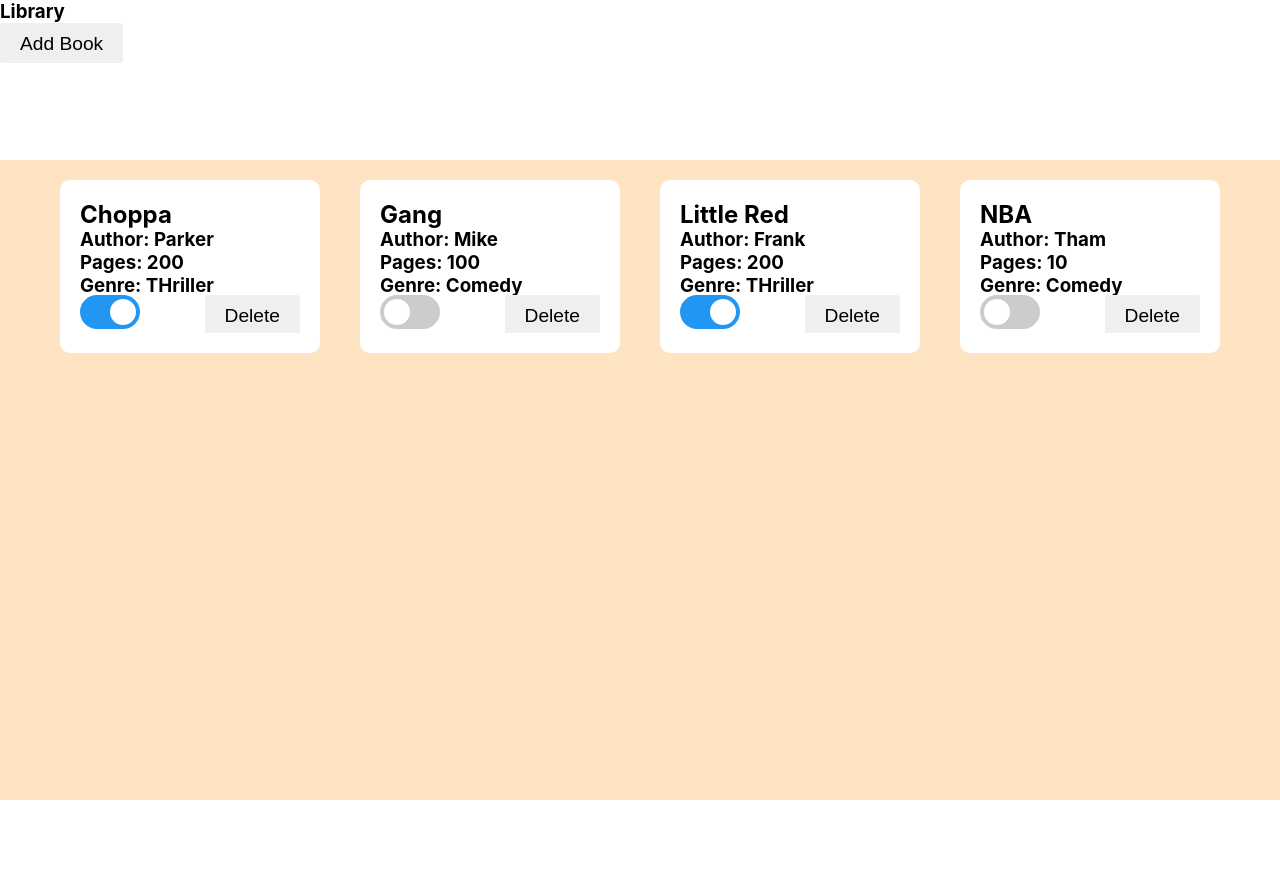
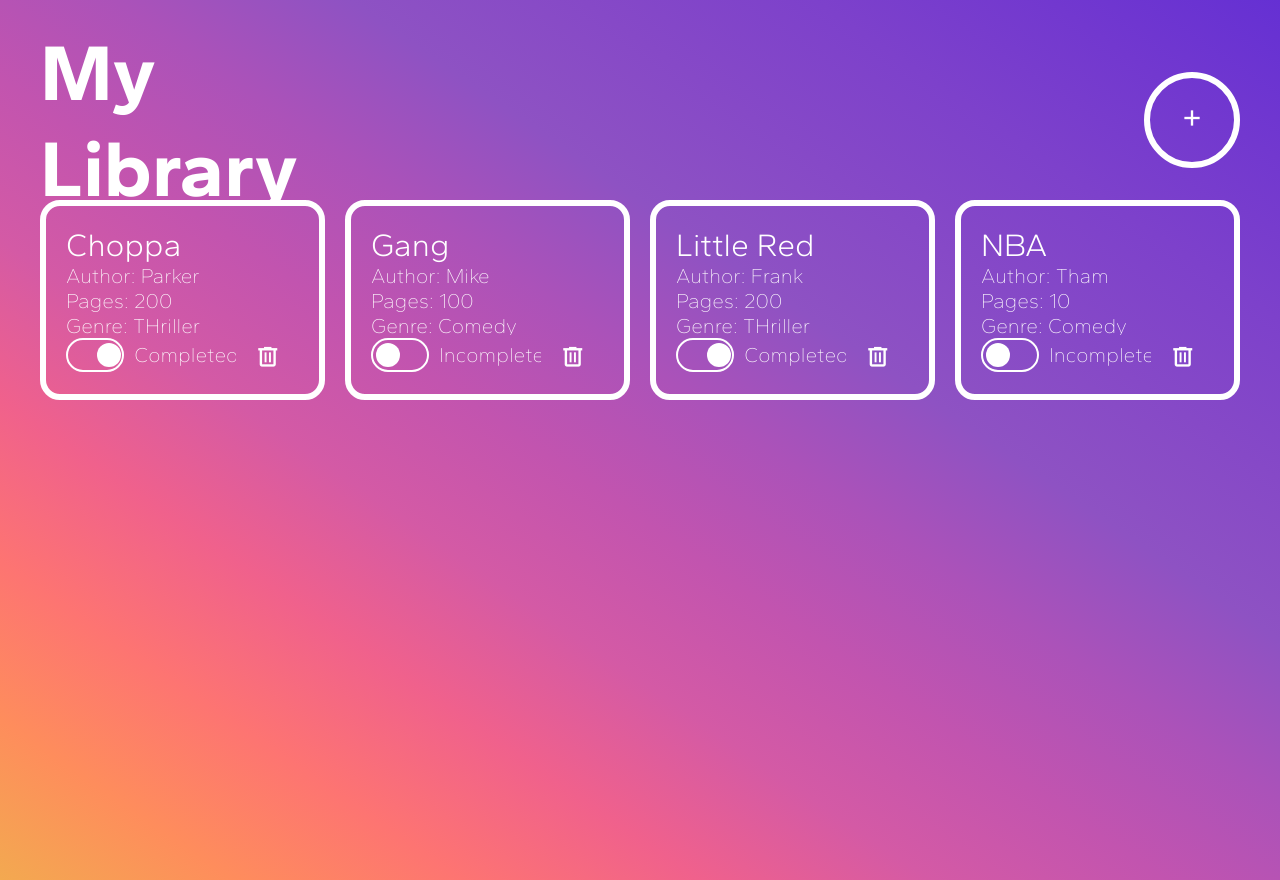
Before and after one commit to pfishe13/odin-library, a plain HTML site: page index.html in a window 1280 px wide. Before the commit the page ends 800 px from the top, so only its background shows below. Drawn offline with nearby package versions, Linux system fonts and the light colour scheme.

Commit message:
UI update

```diff
--- a/index.html
+++ b/index.html
@@ -6,30 +6,36 @@
     <meta name="viewport" content="width=device-width, initial-scale=1.0">
     <title>Library</title>
     <link rel="stylesheet" href="styles.css">
+    <link rel="preconnect" href="https://fonts.googleapis.com">
+<link rel="preconnect" href="https://fonts.gstatic.com" crossorigin>
+<link href="https://fonts.googleapis.com/css2?family=Gantari:wght@100;300;700&family=Gochi+Hand&display=swap" rel="stylesheet">
+<link rel="stylesheet" href="https://fonts.googleapis.com/css2?family=Material+Symbols+Outlined:opsz,wght,FILL,GRAD@20..48,100..700,0..1,-50..200" />
     <script src="index.js" defer></script>
 </head>
 <body>
     <div class="header">
-        <h3>Library</h3>
-        <button class="open-button" onclick="openForm()">Add Book</button>
+        <h1>My<br>Library</h1>
+        <button class="open-button" onclick="openForm()"><span class="material-symbols-outlined">
+            add
+            </span></button>
     </div>
     <div id="book-container"></div>
     <!-- Add Book -->
     <div class="form-popup" id="myForm">
         <form id="newBook" class="form-container">
-          <h1>New Book</h1>
+          <h2>New Book</h2>
 
-          <label for="title">Title</label>
-          <input id="title" type="text" placeholder="Title" name="title" required>
+          <label for="title">Title *</label>
+          <input id="title" type="text" name="title" required>
 
           <label for="author">Author</label>
-          <input id="author" type="text" placeholder="Author" name="author">
+          <input id="author" type="text"  name="author">
 
           <label for="pages">Number of Pages</label>
-          <input id="pages" type="text" placeholder="200" name="numPages">
+          <input id="pages" type="text" name="numPages">
 
           <label for="genre">Genre</label>
-          <input id="genre"type="text" placeholder="Genre" name="genre">
+          <input id="genre"type="text"name="genre">
 
           <label for="hasRead">Read</label>
           <input id="hasRead" type="checkbox" id="hasRead">
--- a/index.js
+++ b/index.js
@@ -55,11 +55,16 @@ function loadBooks() {
             <h3>Genre: ${Book.genre}</h3>
         </div>
         <div class="book-buttons">
+            <div class="switch-container">
             <label class="switch">
                 <input type="checkbox" id="switch">
                 <span class="slider round"></span>
             </label>
-            <button id=${Book.id}>Delete</button>
+            <h3 class="switch-label">${ (Book.haveRead) ? `Completed` : `Incomplete` }</h3>
+            </div>
+            <button class="delete-button" id=${Book.id}><span class="material-symbols-outlined">
+            delete
+            </span></button>
         </div>`;
 
         // Add event listener to delete button
@@ -71,12 +76,15 @@ function loadBooks() {
             checkbox.checked = true;
         }
 
+        const switchLabel = newBookCard.querySelector(".switch-label");
         // Add event listener to read sitch
         checkbox.addEventListener('change', e => {
             if(e.target.checked) {
                 Book.haveRead = true;
+                switchLabel.textContent = `Completed`;
             } else {
                 Book.haveRead = false;
+                switchLabel.textContent = `Incomplete`;
             }
         })
 
@@ -87,10 +95,16 @@ function loadBooks() {
 // Form
 function openForm() {
     document.getElementById("myForm").style.display = "block";
+    document.getElementById("book-container").style.display = "none";
+    document.querySelector(".header").style.display = "none";
 }
 
 function closeForm() {
     document.getElementById("myForm").style.display = "none";
+    document.getElementById("book-container").style.display = "grid";
+    document.querySelector(".header").style.display = "flex";
+
+
 }
 
 let form = document.getElementById('newBook');
--- a/styles.css
+++ b/styles.css
@@ -1,33 +1,84 @@
 body {
-  font-family: -apple-system, BlinkMacSystemFont, "Segoe UI", Roboto, Oxygen,
-    Ubuntu, Cantarell, "Open Sans", "Helvetica Neue", sans-serif;
+  height: 100vh;
+  font-family: "Gantari", sans-serif;
+  background-color: #0d0d0d;
+  background-image: linear-gradient(
+    to left bottom,
+    #6530d3,
+    #7238cf,
+    #7d41cb,
+    #8649c7,
+    #8e52c3,
+    #ab52b9,
+    #c254af,
+    #d45aa5,
+    #f0618c,
+    #fd7472,
+    #fe8d5c,
+    #f3a950
+  );
+  padding: 40px;
 }
 
 * {
+  color: white;
   padding: 0;
   margin: 0;
   border: 0;
   overflow: hidden;
 }
 
+h1 {
+  font-size: 5em;
+  font-weight: 700;
+}
+
+h2 {
+  font-size: 2em;
+  font-weight: 300;
+}
+
+h3 {
+  font-size: 1.3em;
+  font-weight: 100;
+}
+
+.material-symbols-outlined {
+  font-variation-settings: "FILL" 0, "wght" 700, "GRAD" 0, "opsz" 48;
+}
+
 .header {
   height: 20vh;
+  display: flex;
+  justify-content: space-between;
+  align-items: center;
+}
+
+button {
+  background-color: transparent;
+}
+
+.open-button {
+  height: 5em;
+  width: 5em;
+  border: 6px solid white;
+  border-radius: 50%;
+  padding: 0;
 }
 
 #book-container {
-  padding: 0 40px;
   display: grid;
   grid-template-columns: repeat(4, 1fr);
   grid-template-rows: repeat(3, 1fr);
-  background-color: bisque;
   height: 80vh;
+  gap: 20px;
 }
 
 .book-card {
   padding: 20px;
-  margin: 20px;
-  border-radius: 10px;
-  background-color: white;
+  border-radius: 20px;
+  border: 6px solid white;
+  /* background-color: #056cf2; */
   display: flex;
   flex-direction: column;
   justify-content: space-between;
@@ -38,29 +89,52 @@ body {
   justify-content: space-between;
 }
 
+.book-buttons > .switch-container {
+  display: flex;
+  gap: 10px;
+  align-items: center;
+}
+
 /* Form */
 .form-popup {
+  padding: 20px;
   display: none;
   position: fixed;
   top: 0;
   left: 0;
   transform: translate(calc(50vw - 50%), calc(50vh - 50%));
-  border: 3px solid lightblue;
+  background-color: transparent;
+  border: 6px solid white;
+  border-radius: 20px;
   z-index: 5;
+}
+
+label {
+  font-size: 1.5em;
+}
+
+.form-popup > form > h2 {
+  margin-bottom: 20px;
 }
 
 .form-container {
   max-width: 300px;
   padding: 10px;
-  background-color: white;
+  /* background-color: white; */
 }
 
 .form-container input[type="text"] {
   width: 90%;
-  padding: 15px;
+  padding: 10px;
   margin: 5px 0 22px 0;
-  border: none;
-  background: #f1f1f1;
+  border: 2px solid white;
+  border-radius: 3px;
+  background: transparent;
+  font-size: 1.3em;
+}
+
+.form-container input[type="text"]:focus-visible {
+  outline: white auto 1px;
 }
 
 .form-buttons {
@@ -101,7 +175,8 @@ button {
   left: 0;
   right: 0;
   bottom: 0;
-  background-color: #ccc;
+  /* background-color: #ccc; */
+  border: 2px solid white;
   -webkit-transition: 0.4s;
   transition: 0.4s;
 }
@@ -109,21 +184,21 @@ button {
 .slider:before {
   position: absolute;
   content: "";
-  height: 26px;
-  width: 26px;
-  left: 4px;
-  bottom: 4px;
+  height: 24px;
+  width: 24px;
+  left: 3px;
+  bottom: 3px;
   background-color: white;
   -webkit-transition: 0.4s;
   transition: 0.4s;
 }
 
 input:checked + .slider {
-  background-color: #2196f3;
+  background-color: transparent;
 }
 
 input:focus + .slider {
-  box-shadow: 0 0 1px #2196f3;
+  box-shadow: 0 0 1px transparent;
 }
 
 input:checked + .slider:before {
```
